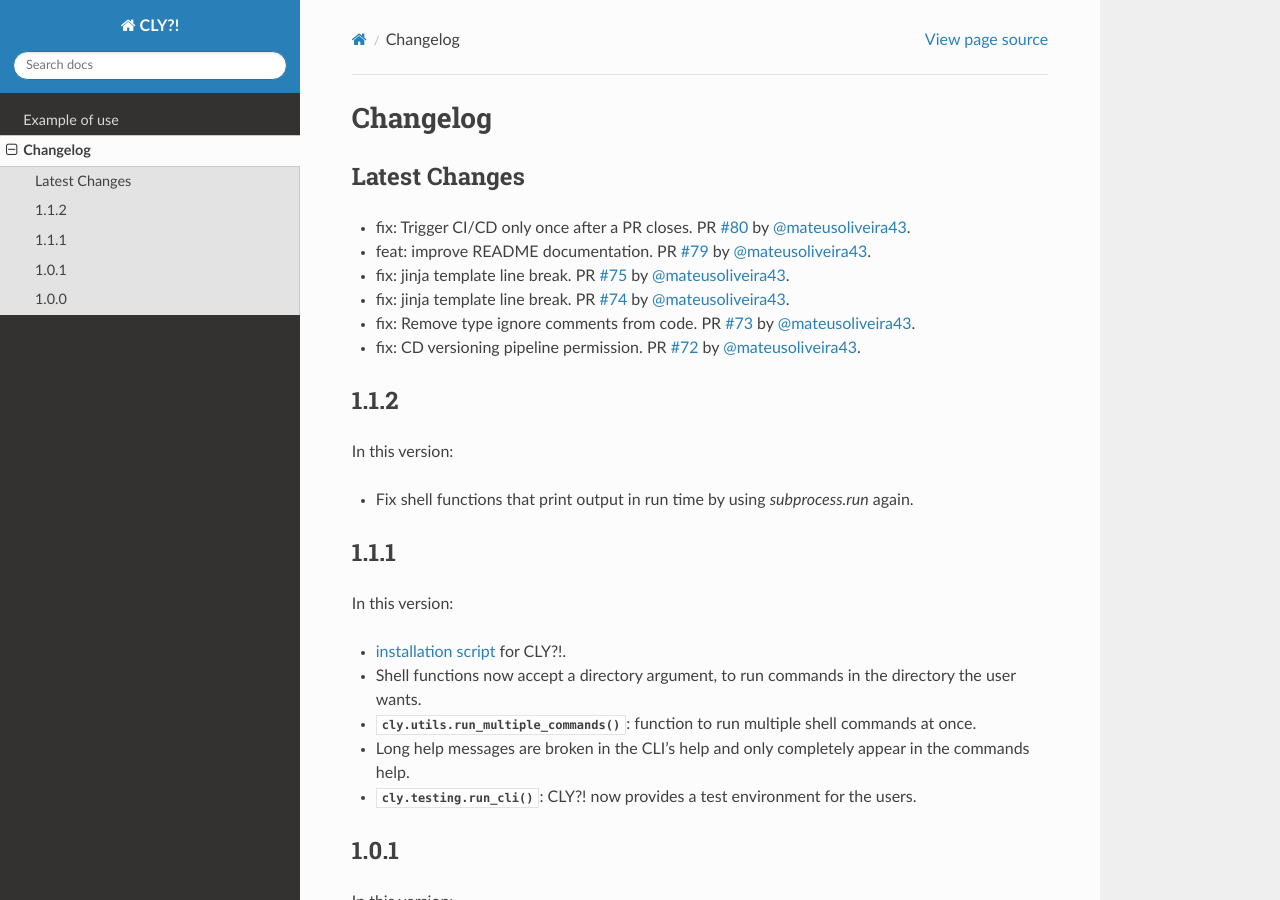
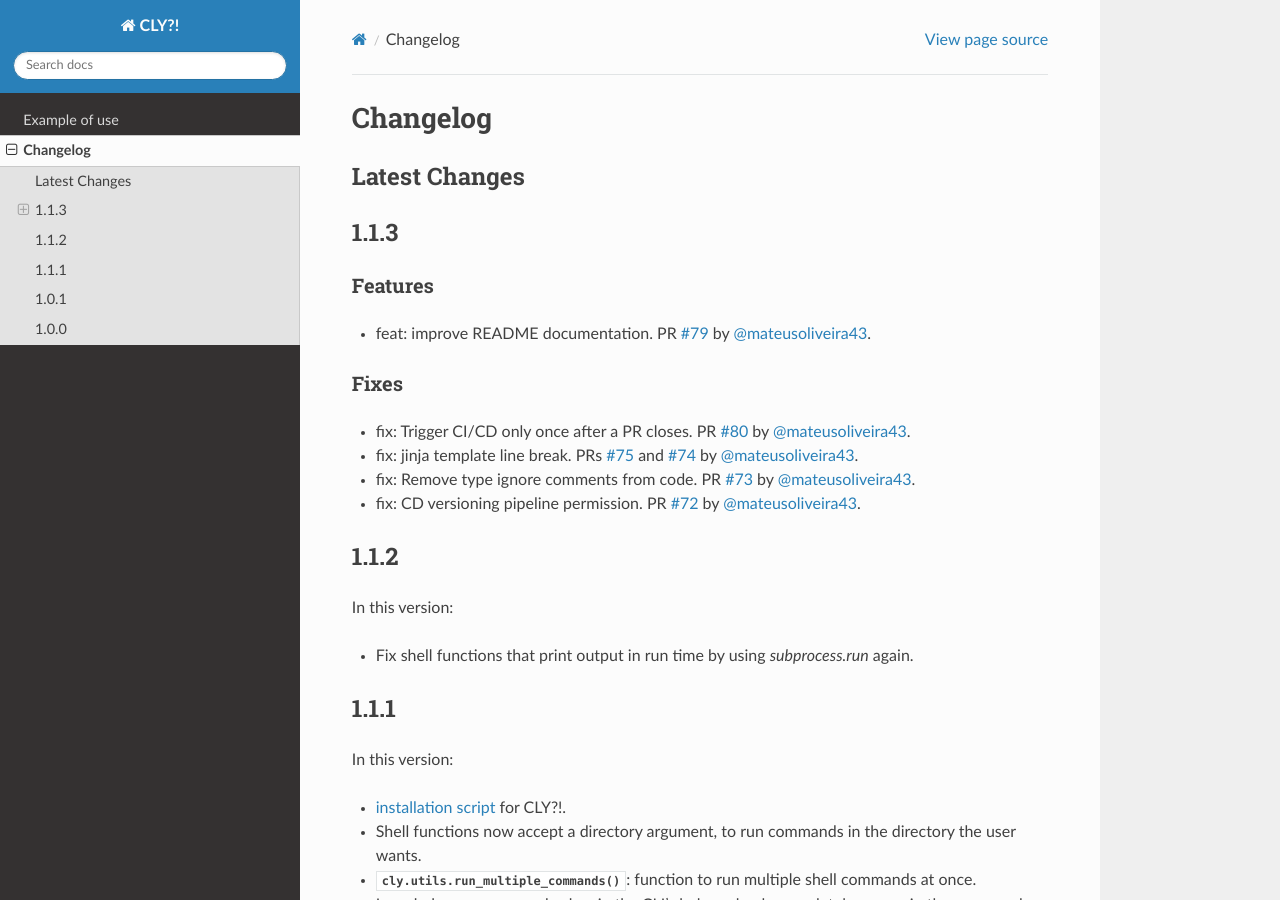
Before and after one commit to mateusoliveira43/cly, a Sphinx documentation site: the page built from docs/changelog.rst, in a window 1280 px wide and 900 px high. Built offline with Sphinx 7.4.7 and the Read the Docs theme 2.0.0, drawn with Linux system fonts in a browser that asks for light colours; pages that are not in the unit, such as notebooks, are missing from menus.

Commit message:
docs: version 1.1.3 (#81)

```diff
--- a/cly/__init__.py
+++ b/cly/__init__.py
@@ -1,4 +1,4 @@
 """Create configured argparse's parser."""
 
 # https://github.com/mateusoliveira43/cly
-__version__ = "1.1.2"  # major.minor.patch
+__version__ = "1.1.3"  # major.minor.patch
--- a/docs/changelog.rst
+++ b/docs/changelog.rst
@@ -4,10 +4,21 @@
 Latest Changes
 --------------
 
+
+
+1.1.3
+-----
+
+Features
+++++++++
+
+- feat: improve README documentation. PR `#79 <https://github.com/mateusoliveira43/cly/pull/79>`_ by `@mateusoliveira43 <https://github.com/mateusoliveira43>`_.
+
+Fixes
++++++
+
 - fix: Trigger CI/CD only once after a PR closes. PR `#80 <https://github.com/mateusoliveira43/cly/pull/80>`_ by `@mateusoliveira43 <https://github.com/mateusoliveira43>`_.
-- feat: improve README documentation. PR `#79 <https://github.com/mateusoliveira43/cly/pull/79>`_ by `@mateusoliveira43 <https://github.com/mateusoliveira43>`_.
-- fix: jinja template line break. PR `#75 <https://github.com/mateusoliveira43/cly/pull/75>`_ by `@mateusoliveira43 <https://github.com/mateusoliveira43>`_.
-- fix: jinja template line break. PR `#74 <https://github.com/mateusoliveira43/cly/pull/74>`_ by `@mateusoliveira43 <https://github.com/mateusoliveira43>`_.
+- fix: jinja template line break. PRs `#75 <https://github.com/mateusoliveira43/cly/pull/75>`_ and `#74 <https://github.com/mateusoliveira43/cly/pull/74>`_ by `@mateusoliveira43 <https://github.com/mateusoliveira43>`_.
 - fix: Remove type ignore comments from code. PR `#73 <https://github.com/mateusoliveira43/cly/pull/73>`_ by `@mateusoliveira43 <https://github.com/mateusoliveira43>`_.
 - fix: CD versioning pipeline permission. PR `#72 <https://github.com/mateusoliveira43/cly/pull/72>`_ by `@mateusoliveira43 <https://github.com/mateusoliveira43>`_.
 
--- a/pyproject.toml
+++ b/pyproject.toml
@@ -1,6 +1,6 @@
 [tool.poetry]
 name = "cly"
-version = "1.1.2"
+version = "1.1.3"
 description = "CLY?! Template to create Python CLI scripts"
 authors = ["Mateus Oliveira"]
 license = "MIT"
```
Also changed, not shown: 1 other file.
